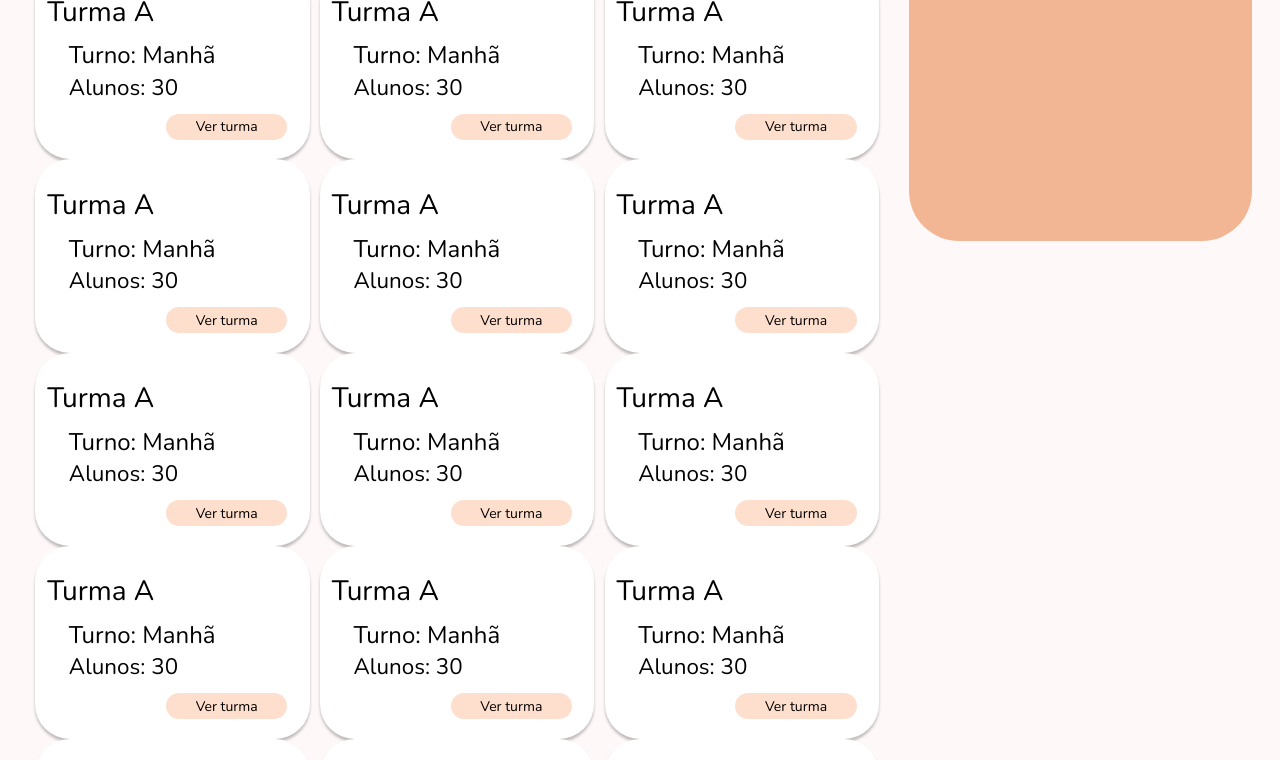
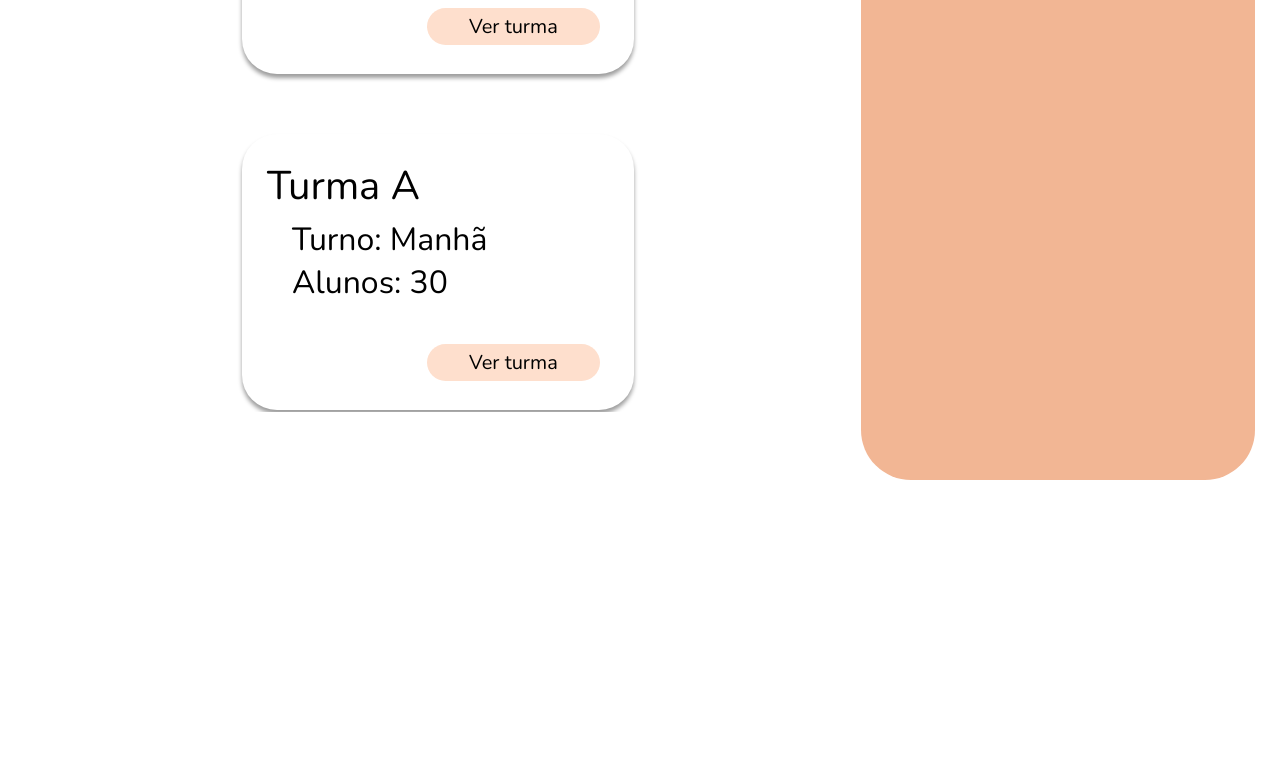
Before and after one commit to luanwillianzh/obeci-frontend, a Next.js app: page /turmas in a window 1280 px wide. Shown: the part 440-1200 px from the top of the page. After the commit the page ends 945 px from the top, so only its background shows below. Built offline with nearby package versions, Linux system fonts and the light colour scheme.

Commit message:
finalizei a pagina de turmas

```diff
--- a/src/app/globals.css
+++ b/src/app/globals.css
@@ -2,6 +2,7 @@
   --background: #ffffff;
   --foreground: #171717;
   --cor1-obeci: #fedfcd;
+  --cor2-obeci: #f2b694;
 }
 * {
   box-sizing: border-box;
--- a/src/app/turmas/page.tsx
+++ b/src/app/turmas/page.tsx
@@ -1,41 +1,131 @@
 "use client";
 import Title from "@/components/title/title";
 import ClassCard from "@/components/class_card/class_card";
-import ButtonObeci from "@/components/button/button";
 import "./turmas.css";
 
 export default function Turma() {
   return (
     <>
-    <div style={{padding: '2.5rem'}}>
-      <div style={{display: 'grid', gridTemplateColumns: '5fr 2fr', justifyContent: 'center', gap: '2rem'}}>
-        <div>
-          <Title text="Turmas"></Title>
-          <div style={{display: 'flex', flexWrap: 'wrap', justifyContent: 'space-evenly', gap: '5rem, 5rem', marginBottom: '1rem'}}>
-            <ClassCard class_name="Turma A" turno="Manhã" q_alunos={30} class_id="1"></ClassCard>
-            <ClassCard class_name="Turma A" turno="Manhã" q_alunos={30} class_id="1"></ClassCard>
-            <ClassCard class_name="Turma A" turno="Manhã" q_alunos={30} class_id="1"></ClassCard>
-            <ClassCard class_name="Turma A" turno="Manhã" q_alunos={30} class_id="1"></ClassCard>
-            <ClassCard class_name="Turma A" turno="Manhã" q_alunos={30} class_id="1"></ClassCard>
-            <ClassCard class_name="Turma A" turno="Manhã" q_alunos={30} class_id="1"></ClassCard>
-            <ClassCard class_name="Turma A" turno="Manhã" q_alunos={30} class_id="1"></ClassCard>
-            <ClassCard class_name="Turma A" turno="Manhã" q_alunos={30} class_id="1"></ClassCard>
-            <ClassCard class_name="Turma A" turno="Manhã" q_alunos={30} class_id="1"></ClassCard>
-            <ClassCard class_name="Turma A" turno="Manhã" q_alunos={30} class_id="1"></ClassCard>
-            <ClassCard class_name="Turma A" turno="Manhã" q_alunos={30} class_id="1"></ClassCard>
-            <ClassCard class_name="Turma A" turno="Manhã" q_alunos={30} class_id="1"></ClassCard>
-            <ClassCard class_name="Turma A" turno="Manhã" q_alunos={30} class_id="1"></ClassCard>
-            <ClassCard class_name="Turma A" turno="Manhã" q_alunos={30} class_id="1"></ClassCard>
-            <ClassCard class_name="Turma A" turno="Manhã" q_alunos={30} class_id="1"></ClassCard>
-            <ClassCard class_name="Turma A" turno="Manhã" q_alunos={30} class_id="1"></ClassCard>
-            <ClassCard class_name="Turma A" turno="Manhã" q_alunos={30} class_id="1"></ClassCard>
-            <ClassCard class_name="Turma A" turno="Manhã" q_alunos={30} class_id="1"></ClassCard>
+      <div className="container-principal-turmas">
+        <div className="container-lembrete-turmas">
+          <div className="container-header-turmas">
+            <div className="container-texto">
+              <Title text="Turmas"></Title>
+            </div>
+            <div className="container-turmas">
+              <ClassCard
+                class_name="Turma A"
+                turno="Manhã"
+                q_alunos={30}
+                class_id="1"
+              ></ClassCard>
+              <ClassCard
+                class_name="Turma A"
+                turno="Manhã"
+                q_alunos={30}
+                class_id="1"
+              ></ClassCard>
+              <ClassCard
+                class_name="Turma A"
+                turno="Manhã"
+                q_alunos={30}
+                class_id="1"
+              ></ClassCard>
+              <ClassCard
+                class_name="Turma A"
+                turno="Manhã"
+                q_alunos={30}
+                class_id="1"
+              ></ClassCard>
+              <ClassCard
+                class_name="Turma A"
+                turno="Manhã"
+                q_alunos={30}
+                class_id="1"
+              ></ClassCard>
+              <ClassCard
+                class_name="Turma A"
+                turno="Manhã"
+                q_alunos={30}
+                class_id="1"
+              ></ClassCard>
+              <ClassCard
+                class_name="Turma A"
+                turno="Manhã"
+                q_alunos={30}
+                class_id="1"
+              ></ClassCard>
+              <ClassCard
+                class_name="Turma A"
+                turno="Manhã"
+                q_alunos={30}
+                class_id="1"
+              ></ClassCard>
+              <ClassCard
+                class_name="Turma A"
+                turno="Manhã"
+                q_alunos={30}
+                class_id="1"
+              ></ClassCard>
+              <ClassCard
+                class_name="Turma A"
+                turno="Manhã"
+                q_alunos={30}
+                class_id="1"
+              ></ClassCard>
+              <ClassCard
+                class_name="Turma A"
+                turno="Manhã"
+                q_alunos={30}
+                class_id="1"
+              ></ClassCard>
+              <ClassCard
+                class_name="Turma A"
+                turno="Manhã"
+                q_alunos={30}
+                class_id="1"
+              ></ClassCard>
+              <ClassCard
+                class_name="Turma A"
+                turno="Manhã"
+                q_alunos={30}
+                class_id="1"
+              ></ClassCard>
+              <ClassCard
+                class_name="Turma A"
+                turno="Manhã"
+                q_alunos={30}
+                class_id="1"
+              ></ClassCard>
+              <ClassCard
+                class_name="Turma A"
+                turno="Manhã"
+                q_alunos={30}
+                class_id="1"
+              ></ClassCard>
+              <ClassCard
+                class_name="Turma A"
+                turno="Manhã"
+                q_alunos={30}
+                class_id="1"
+              ></ClassCard>
+              <ClassCard
+                class_name="Turma A"
+                turno="Manhã"
+                q_alunos={30}
+                class_id="1"
+              ></ClassCard>
+              <ClassCard
+                class_name="Turma A"
+                turno="Manhã"
+                q_alunos={30}
+                class_id="1"
+              ></ClassCard>
+            </div>
           </div>
-        </div>
-        <div className="lembrete">
+          <div className="lembrete"></div>
         </div>
       </div>
-    </div>
     </>
   );
 }
--- a/src/app/turmas/turmas.css
+++ b/src/app/turmas/turmas.css
@@ -1,9 +1,39 @@
-body {
-    background-color: #FFF8F8;;
+.container-principal-turmas {
+  /*  width: 90%;
+  margin: 0 auto; */
+  & .container-lembrete-turmas {
+    width: inherit;
+    height: inherit;
+    display: flex;
+    flex-flow: row nowrap;
+    gap: 1rem;
+    margin: 2.5rem 2.5rem;
+
+    & .container-header-turmas {
+      /* background-color: black; */
+      & .container-texto {
+        margin-left: 2.5rem;
+      }
+      width: 85%;
+      height: 79.9rem;
+
+      & .container-turmas {
+        height: 80%;
+        width: 100%;
+        padding: 2.5rem;
+        justify-content: center;
+        display: flex;
+        gap: 6rem;
+        flex-flow: row wrap;
+        overflow-x: auto;
+      }
+    }
+  }
 }
+
 .lembrete {
-    width: 34.3rem;
-    height: 56.0rem;
-    background: #F2B694;
-    border-radius: 5.0rem;
+  width: 49.9rem;
+  height: 79.9rem;
+  background: var(--cor2-obeci);
+  border-radius: 5rem;
 }
--- a/src/components/class_card/class_card.css
+++ b/src/components/class_card/class_card.css
@@ -1,82 +1,60 @@
-@import url('https://fonts.googleapis.com/css2?family=Nunito:ital,wght@0,200..1000;1,200..1000&display=swap');
+@import url("https://fonts.googleapis.com/css2?family=Nunito:ital,wght@0,200..1000;1,200..1000&display=swap");
 
 .class-card {
-    position: relative;
-    width: 27.44rem;
-    height: 19.32rem;
-
-    background: #FFFFFF;
-    box-shadow: 0.0rem 0.28rem 0.28rem rgba(0, 0, 0, 0.25);
+  width: 39.2rem;
+  height: 27.6rem;
+  background: #ffffff;
+  box-shadow: 0rem 0.4rem 0.4rem rgba(0, 0, 0, 0.388);
   border-radius: 3.5rem;
-
+  display: flex;
+  flex-flow: column;
+  padding: 2.5rem;
   & h2 {
-        position: absolute;
-        width: 12.6rem;
-        height: 5.11rem;
-        left: 1.19rem;
-        top: 2.03rem;
-
-        font-family: 'Nunito';
+    font-family: "Nunito";
     font-style: normal;
     font-weight: 400;
-        font-size: 2.8rem;
-        line-height: 3.85rem;
-        display: flex;
-        align-items: center;
-
+    font-size: 3.2rem;
+    font-size: 4rem;
     color: #000000;
+    margin-bottom: 0.5rem;
   }
 
   & .turno {
-        position: absolute;
-        width: 20.72rem;
-        height: 5.11rem;
-        left: 3.36rem;
-        top: 6.4rem;
-
-        font-family: 'Nunito';
+    margin-left: 2.5rem;
+    font-family: "Nunito";
     font-style: normal;
     font-weight: 400;
-        font-size: 2.4rem;
-        line-height: 3.08rem;
-        display: flex;
-        align-items: center;
-
+    font-size: 3.2rem;
     color: #000000;
   }
 
   & .q_alunos {
-        position: absolute;
-        width: 20.72rem;
-        height: 5.11rem;
-        left: 3.36rem;
-        top: 9.66rem;
-
-        font-family: 'Nunito';
+    margin-left: 2.5rem;
+    font-family: "Nunito";
     font-style: normal;
     font-weight: 400;
-        font-size: 2.24rem;
-        line-height: 3.08rem;
-        display: flex;
-        align-items: center;
-
+    font-size: 3.2rem;
     color: #000000;
   }
 
   & a {
-        position: absolute;
-        width: 12.11rem;
-        height: 2.59rem;
-        left: 13.09rem;
-        top: 14.77rem;
-        font-size: 1.4rem;
-        background: #FEDFCD;
+    margin-top: 4rem;
+    margin-left: 16rem;
+    width: 17.3rem;
+    height: 3.7rem;
+    font-size: 2rem;
+    background: #fedfcd;
     border-radius: 3.5rem;
     color: #000;
     text-decoration: none;
-        font-family: 'Nunito';
+    font-family: "Nunito";
     display: flex;
     justify-content: center;
     align-items: center;
+    &:hover {
+      cursor: pointer;
+      transition: ease-in-out 0.3s all;
+      background: #f2b694;
     }
   }
+}
```
Lines whose indentation alone changed are shown as unchanged.
